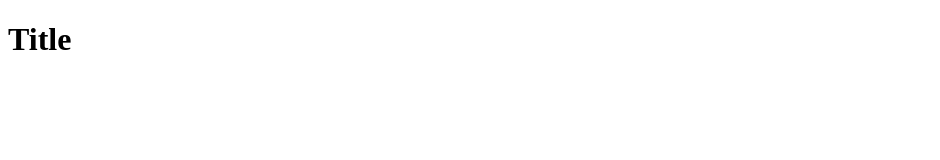
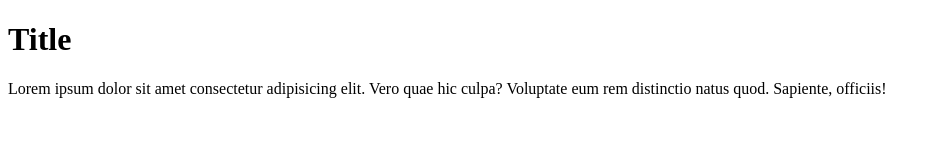
Before and after one commit to akononenko2375/git_test, a plain HTML site: page index.html in a window 1280 px wide. Shown: the whole page, without its empty margins (0-940 px from the left). Drawn offline with Linux system fonts and the light colour scheme.

Commit message:
1 dev-sasha

```diff
--- a/index.html
+++ b/index.html
@@ -8,5 +8,8 @@
 </head>
 <body>
     <h1>Title</h1>
+    <p>
+        Lorem ipsum dolor sit amet consectetur adipisicing elit. Vero quae hic culpa? Voluptate eum rem distinctio natus quod. Sapiente, officiis!
+    </p>
 </body>
 </html>
```
